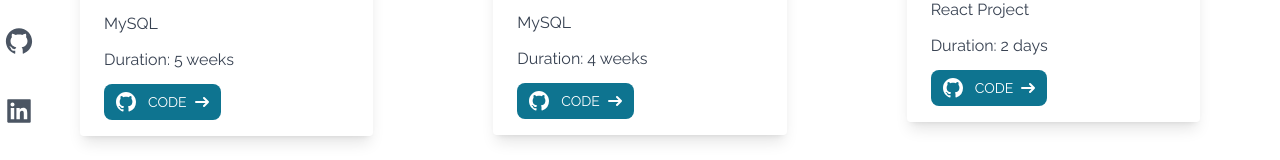
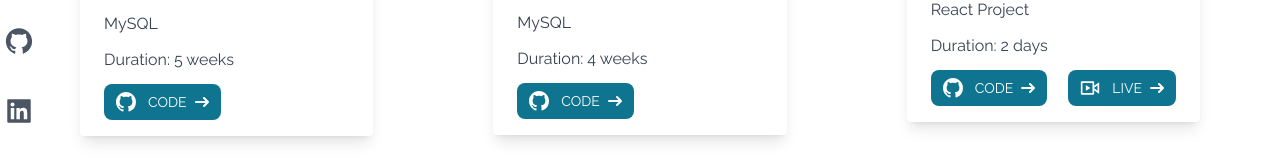
Before and after one commit to mrzinlinhtet/myportfolio, a React (Vite) app: page /projects in a window 1280 px wide. Shown: the part 336-496 px from the top of the page. Built offline with nearby package versions, Linux system fonts and the light colour scheme; a web font is replaced by a local one.

Commit message:
add btn live

```diff
--- a/src/pages/Projects.jsx
+++ b/src/pages/Projects.jsx
@@ -4,6 +4,7 @@ import { BsFileArrowUpFill } from "react-icons/bs";
 import ScrollToTop from "react-scroll-up";
 import { BsGithub } from "react-icons/bs";
 import { Link } from "react-router-dom";
+import { RiLiveLine } from "react-icons/ri";
 
 const Projects = () => {
   const darkMode = useSelector((state) => state.darkMode.isDarkMode);
@@ -113,6 +114,7 @@ const Projects = () => {
                   <p className="mb-3 font-normal text-gray-700 dark:text-gray-400">
                     Duration: 2 days
                   </p>
+                  <div className="flex justify-between">
                     <Link
                       to="https://github.com/zinlinxtet/ecommerce-proj"
                       className="inline-flex items-center px-3 py-2 text-sm font-medium text-center text-white bg-cyan-700 rounded-lg hover:bg-cyan-800 focus:ring-4 focus:outline-none focus:ring-cyan-300 dark:bg-cyan-600 dark:hover:bg-cyan-700 dark:focus:ring-cyan-800"
@@ -135,6 +137,29 @@ const Projects = () => {
                         />
                       </svg>
                     </Link>
+                    <Link
+                      to="https://gamani-store.vercel.app"
+                      className="inline-flex items-center px-3 py-2 text-sm font-medium text-center text-white bg-cyan-700 rounded-lg hover:bg-cyan-800 focus:ring-4 focus:outline-none focus:ring-cyan-300 dark:bg-cyan-600 dark:hover:bg-cyan-700 dark:focus:ring-cyan-800"
+                    >
+                      <RiLiveLine className="text-xl me-3" />
+                      LIVE
+                      <svg
+                        className="w-3.5 h-3.5 ml-2"
+                        aria-hidden="true"
+                        xmlns="http://www.w3.org/2000/svg"
+                        fill="none"
+                        viewBox="0 0 14 10"
+                      >
+                        <path
+                          stroke="currentColor"
+                          strokeLinecap="round"
+                          strokeLinejoin="round"
+                          strokeWidth="2"
+                          d="M1 5h12m0 0L9 1m4 4L9 9"
+                        />
+                      </svg>
+                    </Link>
+                  </div>
                 </div>
               </div>
             </div>
```
Lines whose indentation alone changed are shown as unchanged.
